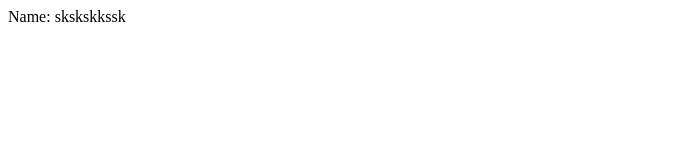
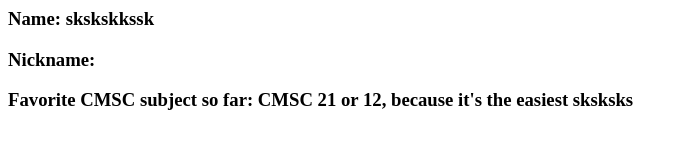
Before and after one commit to klowicy/klowicy.github.io, a plain HTML site: page index.html in a window 1280 px wide. Shown: the whole page, without its empty margins (0-688 px from the left). Drawn offline with Linux system fonts and the light colour scheme.

Commit message:
Added more info sksksk

```diff
--- a/index.html
+++ b/index.html
@@ -1,5 +1,8 @@
 <html>
 <body>
-	<p> Name: skskskkssk </p>
+	<h3> Name: skskskkssk </h3>
+	<h3> Nickname: </h3>
+	<h3> Favorite CMSC subject so far: CMSC 21 or 12, because it's the easiest sksksks </h3>
+
 </body>
 </html>
```
